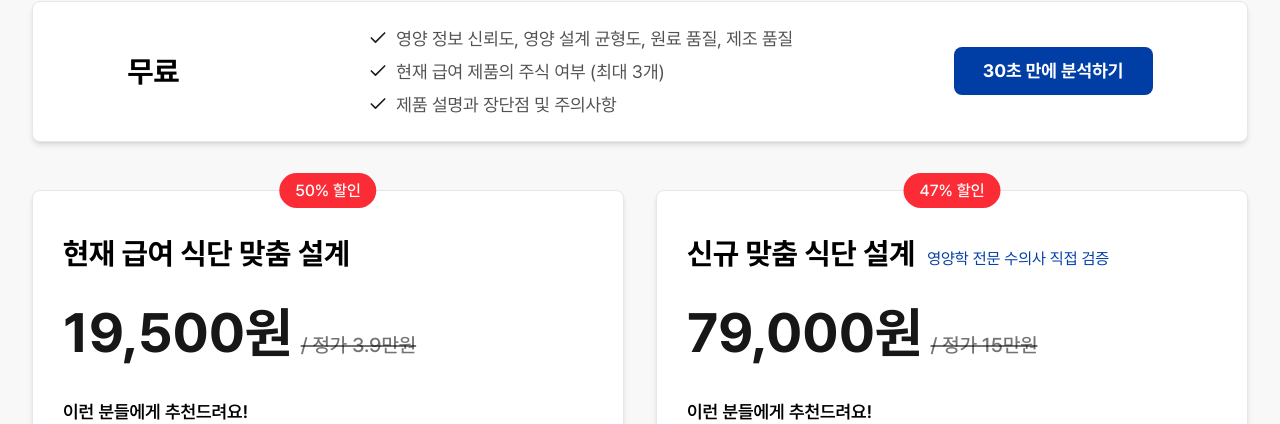
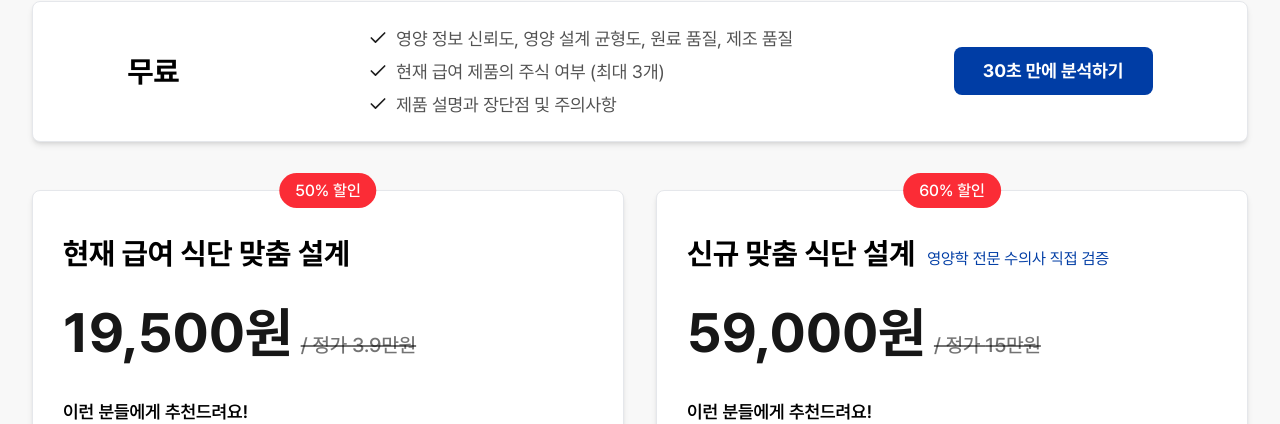
Before and after one commit to SeokHoChoi/test-jelly-univ-fe, a Next.js app: page /home in a window 1280 px wide. Shown: the part 2526-2950 px from the top of the page. Built offline with nearby package versions, Linux system fonts and the light colour scheme; no server answers.

Commit message:
feat: 결제 페이지 > 변경된 할인가 반영

```diff
--- a/src/app/checkout/page.tsx
+++ b/src/app/checkout/page.tsx
@@ -505,12 +505,12 @@ function CheckoutPageContent() {
 
             </Card>
 
-            {/* 79,000원 플랜 */}
+            {/* 59,000원 플랜 */}
             <Card className='relative w-full border-[0.5px] border-black/10 shadow-[0_0_4.4px_0_rgba(0,0,0,0.06),0_5px_19px_0_rgba(0,0,0,0.08)] px-[30px] py-[40px] flex flex-col'>
               {/* 할인 배지 */}
               <div className='absolute -top-3 left-1/2 -translate-x-1/2'>
                 <span className='bg-red-500 text-white px-4 py-2 rounded-full text-base font-medium'>
-                  47% 할인
+                  60% 할인
                 </span>
               </div>
               <div className='text-left flex-1 flex flex-col'>
@@ -527,7 +527,7 @@ function CheckoutPageContent() {
                 <div className='mb-6'>
                   <div className='flex items-baseline gap-2'>
                     <span className='text-[40px] md:text-[55px] font-bold text-[#003DA5]'>
-                      79,000원
+                      59,000원
                     </span>
                     <span className='line-through text-[17px] md:text-[20px] font-medium text-[rgba(0,0,0,0.55)]'>
                       / 정가 15만원
--- a/src/components/common/LoginRequiredModal.tsx
+++ b/src/components/common/LoginRequiredModal.tsx
@@ -29,9 +29,9 @@ export default function LoginRequiredModal({
 
   const premiumPlan = {
     title: '맞춤형 식단 설계',
-    price: '79,000원',
+    price: '59,000원',
     originalPrice: '150,000원',
-    discount: '런칭 기념 47% 할인',
+    discount: '런칭 기념 60% 할인',
     planName: '신규 맞춤 식단 설계 '
   };
   if (!isOpen) return null;
--- a/src/components/home/PlanSection.tsx
+++ b/src/components/home/PlanSection.tsx
@@ -44,9 +44,9 @@ const PlanSection = () => {
       title: '신규 맞춤 식단 설계',
       subtitle: '영양학 전문 수의사 직접 검증',
       description: '',
-      price: '79,000원',
+      price: '59,000원',
       originalPrice: '15만원',
-      discount: '47% 할인',
+      discount: '60% 할인',
       features: [
         '현재 식단 평가 및 진단',
         '우리 아이의 현재 신체 상태 진단 및 분석',
```
